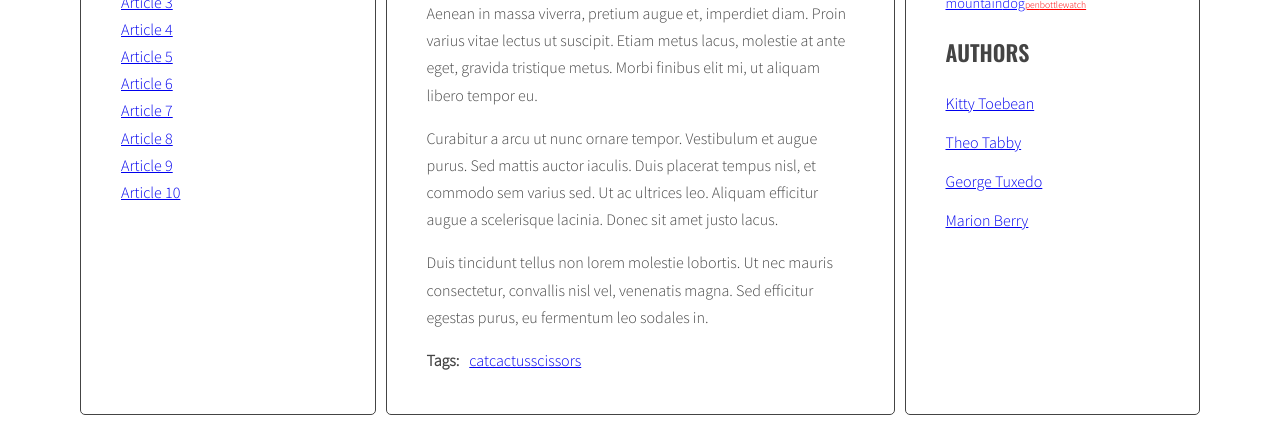
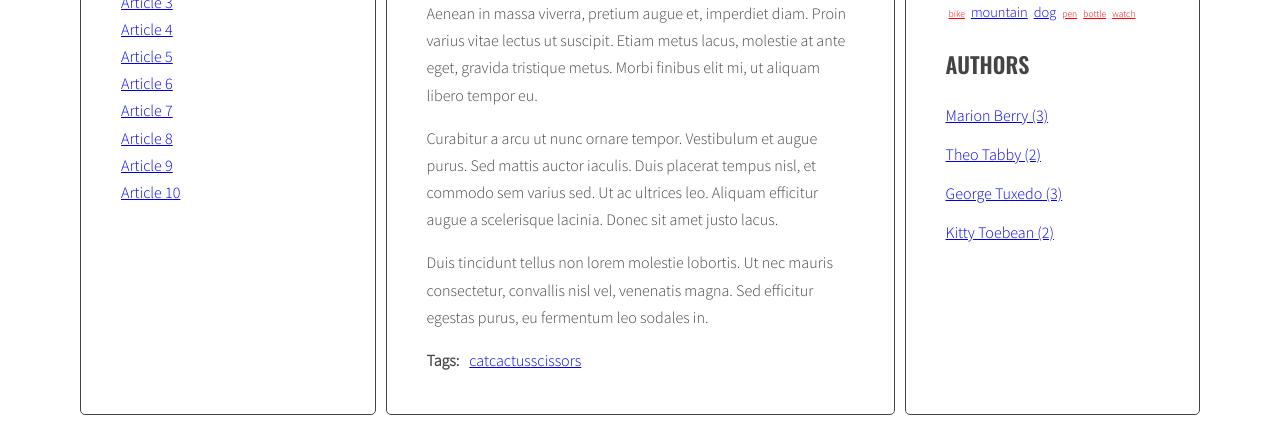
Before and after one commit to Maciej0o/javascript-blog, a website: page index.html in a window 1280 px wide. Shown: the part 424-847 px from the top of the page. Drawn offline with nearby package versions, Linux system fonts and the light colour scheme.

Commit message:
Add clous with authors

```diff
--- a/index.html
+++ b/index.html
@@ -183,26 +183,7 @@
             </ul>
             <h2 class="section-title">Authors</h2>
             <ul class="list authors">
-              <li>
-                <a href="#">
-                  <span class="author-name">Kitty Toebean</span>
-                </a>
-              </li>
-              <li>
-                <a href="#">
-                  <span class="author-name">Theo Tabby</span>
-                </a>
-              </li>
-              <li>
-                <a href="#">
-                  <span class="author-name">George Tuxedo</span>
-                </a>
-              </li>
-              <li>
-                <a href="#">
-                  <span class="author-name">Marion Berry</span>
-                </a>
-              </li>
+
             </ul>
           </aside>
         </main>
--- a/js/script.js
+++ b/js/script.js
@@ -1,65 +1,56 @@
+{
   'use strict';
+  const opt = {
+    articleSelector: '.post',
+    titleSelector: '.post-title',
+    titleListSelector: '.titles',
+    articleTagsSelector: '.post-tags .list',
+    articleAuthorSelector: '.post .post-author',
+    tagsListSelector: '.tags.list',
+    cloudClassCount: 5,
+    cloudClassPrefix: 'tag-size-',
+    authorsListSelector: '.authors.list',
+  };
 
-{
+
   const titleClickHandler = function(event){
     event.preventDefault();
     const clickedElement = this;
-
 
     const activeLinks = document.querySelectorAll('.titles a.active');
 
     for(let activeLink of activeLinks){
       activeLink.classList.remove('active');
     }
-
-
     clickedElement.classList.add('active');
-
-    /* [DONE] remove class 'active' from all articles */
 
     const activeArticles = document.querySelectorAll('.posts article.active');
 
     for(let activeArticle of activeArticles){
       activeArticle.classList.remove('active');
-
     }
-    /* get 'href' attribute from the clicked link */
-
     const articleSelector =  clickedElement.getAttribute('href');
-
-    /* find the correct article using the selector (value of 'href' attribute) */
 
     const targetArticle = document.querySelector(articleSelector);
 
-    /* add class 'active' to the correct article */
     targetArticle.classList.add('active');
   };
 
 
-
-  const optArticleSelector = '.post',
-    optTitleSelector = '.post-title',
-    optTitleListSelector = '.titles',
-    optArticleTagsSelector = '.post-tags .list',
-    optArticleAuthorSelector = '.post .post-author',
-    optTagsListSelector = '.tags.list',
-    optCloudClassCount = 5,
-    optCloudClassPrefix = 'tag-size-';
-
   function generateTitleLinks(customSelector = ''){
 
 
-    const titleList = document.querySelector(optTitleListSelector);
+    const titleList = document.querySelector(opt.titleListSelector);
     titleList.innerHTML = '';
-    //console.log('customSelector', customSelector)
-    const articles = document.querySelectorAll(optArticleSelector + customSelector);
-    //console.log('articles', articles)
+
+    const articles = document.querySelectorAll(opt.articleSelector + customSelector);
+
     let html = '';
     for( let article of articles){
 
       const articleId = article.getAttribute('id');
 
-      const articleTitle = article.querySelector(optTitleSelector).innerHTML;
+      const articleTitle = article.querySelector(opt.titleSelector).innerHTML;
 
       const linkHTML = '<li><a href="#' + articleId + '"><span>' + articleTitle + '</span></a></li>';
 
@@ -71,7 +62,7 @@
   generateTitleLinks();
 
   const links = document.querySelectorAll('.titles a');
-  //console.log('links', links);
+
   for(let link of links){
     link.addEventListener('click', titleClickHandler);
   }
@@ -80,7 +71,7 @@
     const params = {
       max : 0,
       min : 999999
-      }
+    };
     for(let tag in tags){
       console.log(tag + ' is used ' + tags[tag] + ' times');
       if(tags[tag] > params.max){
@@ -97,148 +88,134 @@
     const normalizedCount = count - params.min;
     const normalizedMax = params.max - params.min;
     const percentage = normalizedCount / normalizedMax;
-    const classNumber = Math.floor( percentage * (optCloudClassCount - 1) + 1);
+    const classNumber = Math.floor( percentage * (opt.cloudClassCount - 1) + 1);
 
-    return(optCloudClassPrefix + classNumber);
+    return(opt.cloudClassPrefix + classNumber);
   }
 
   function generateTags(){
 
-    /* [NEW] create a new variable allTags with an empty object */
     let allTags = {};
-  /* find all articles */
-    const articles = document.querySelectorAll(optArticleSelector)
 
-  /* START LOOP: for every article: */
+    const articles = document.querySelectorAll(opt.articleSelector);
+
     for( let article of articles){
-    /* find tags wrapper */
-      const wrapperTags = article.querySelector(optArticleTagsSelector);
-      //console.log('wrapperTags', wrapperTags);
-    /* make html variable with empty string */
+      const wrapperTags = article.querySelector(opt.articleTagsSelector);
+
       let html = '';
-    /* get tags from data-tags attribute */
+
       const articleTags = article.getAttribute('data-tags');
-      //console.log('data-tags',articleTags);
-    /* split tags into array */
+
       const articleTagsArray = articleTags.split(' ');
-    /* START LOOP: for each tag */
+
       for( let tag of articleTagsArray){
-        //console.log('tag', tag);
-      /* generate HTML of the link */
+
         const linkHTML = '<li><a href="#tag-' + tag +'">' + tag + '</a></li>';
-        //console.log('tagHTML',  tagHTML);
-      /* add generated code to html variable */
+
         html = html + linkHTML;
 
-        /* [NEW] check if this link is NOT already in allTags */
         if(!allTags.hasOwnProperty(tag)){
-        /* [NEW] add generated code to allTags array */
           allTags[tag] = 1;
         } else{
           allTags[tag]++;
         }
-
-    /* END LOOP: for each tag */
       }
-    /* insert HTML of all the links into the tags wrapper */
       wrapperTags.innerHTML = html;
-  /* END LOOP: for every article: */
     }
-    /* [NEW] find list of tags in right column */
     const tagList = document.querySelector('.tags');
 
     const tagsParams = calculateTagsParams(allTags);
-    console.log('tagsParams:', tagsParams)
-    /* [NEW] create variable for all links HTML code */
+
     let allTagsHTML = '';
 
-    /* [NEW] START LOOP: for each tag in allTags: */
     for(let tag in allTags){
-
-      /* [NEW] generate code of a link and add it to allTagsHTML */
       allTagsHTML +='<li><a class="' + calculateTagClass(allTags[tag],tagsParams) + '" href="#tag-' + tag + '">'+ tag + '</a></li>';
-      console.log(allTagsHTML)
-      /* [NEW] END LOOP: for each tag in allTags: */
     }
-    /* [NEW] add html from allTagsHTML to tagList */
     tagList.innerHTML = allTagsHTML;
-    //tagList.innerHTML = allTags.join(' ');
-    //console.log(allTags);
   }
 
   generateTags();
 
   function tagClickHandler(event){
-  /* prevent default action for this event */
     event.preventDefault();
-  /* make new constant named "clickedElement" and give it the value of "this" */
+
     const clickedElement = this;
-    //console.log('clickedElement', clickedElement)
-  /* make a new constant "href" and read the attribute "href" of the clicked element */
+
     const href = clickedElement.getAttribute('href');
-    //console.log('href', href);
-  /* make a new constant "tag" and extract tag from the "href" constant */
+
     const tag = href.replace('#tag-', '');
-    console.log('tag', tag);
-  /* find all tag links with class active */
+
     const activeTags = document.querySelectorAll('a.active[href^="#tag-"]');
-    console.log('activeTags', activeTags)
-  /* START LOOP: for each active tag link */
+
     for( let activeTag of activeTags){
-    /* remove class active */
+
       activeTag.classList.remove('active');
-  /* END LOOP: for each active tag link */
     }
-  /* find all tag links with "href" attribute equal to the "href" constant */
+
     const tagLinks = clickedElement.querySelectorAll('href');
-    //console.log('tagLinks',tagLinks)
-  /* START LOOP: for each found tag link */
+
     for(let tagLink of tagLinks){
-    /* add class active */
+
       tagLink.classList.add('active');
-  /* END LOOP: for each found tag link */
     }
-  /* execute function "generateTitleLinks" with article selector as argument */
     generateTitleLinks('[data-tags~="' + tag + '"]');
-
   }
 
   function addClickListenersToTags(){
-    /* find all links to tags */
-      const links = document.querySelectorAll('.list-horizontal a')
-    /* START LOOP: for each link */
+
+    const links = document.querySelectorAll('.list-horizontal a');
+
     for( let link of links){
-      /* add tagClickHandler as event listener for that link */
+
       link.addEventListener('click',tagClickHandler);
-    /* END LOOP: for each link */
     }
   }
 
   addClickListenersToTags();
 
+  function generateAuthors(){
 
-  function generateAuthors(){
-    const articles = document.querySelectorAll(optArticleSelector)
-    //console.log('articles', articles);
+    let allAuthors = {};
+
+    const articles = document.querySelectorAll(opt.articleSelector);
+
     for(let article of articles ){
 
-      //console.log('articleAuthors', articleAuthors);
-
-      const wrapperAuthors = article.querySelector(optArticleAuthorSelector)
-      console.log('wrapperAuthor', wrapperAuthors)
+      const wrapperAuthors = article.querySelector(opt.articleAuthorSelector);
 
       let html = '';
 
       const articleAuthors = article.getAttribute('data-author');
 
-      const authorHTML = '<a href="#author-' + articleAuthors + '">' + articleAuthors + '</a>'
+      const authorHTML = '<a href="#author-' + articleAuthors + '">' + articleAuthors + '</a>';
 
       html = html + authorHTML;
 
+      if(!allAuthors.hasOwnProperty(articleAuthors)){
+        allAuthors[articleAuthors] = 1;
+
+      } else{
+        allAuthors[articleAuthors]++;
+      }
+
       wrapperAuthors.innerHTML = authorHTML;
     }
+
+    const authorList = document.querySelector(opt.authorsListSelector);
+    let sidebarHTML = '';
+
+    for(let author in allAuthors){
+
+      const allAuthorsHTML = '<li><a href="#author-' + author + '"><span>' + author +' (' + allAuthors[author] + ')</span></a></li>';
+
+      sidebarHTML = sidebarHTML + allAuthorsHTML;
     }
-  generateAuthors()
+    authorList.innerHTML = sidebarHTML;
+
+
+  }
+
+  generateAuthors();
 
   function authorClickHandler(){
 
--- a/sass/style.scss
+++ b/sass/style.scss
@@ -146,4 +146,5 @@ body {
 
 .sidebar .tags li {
   display: inline-block;
+  margin: 3px;
 }
```
Also changed, not shown: css/style.css, 1 other file. Lines whose indentation alone changed are shown as unchanged.
